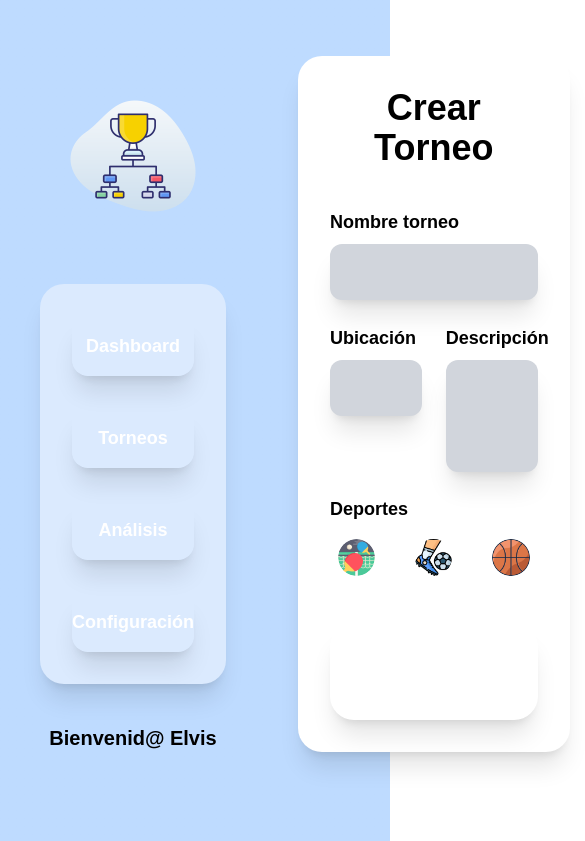
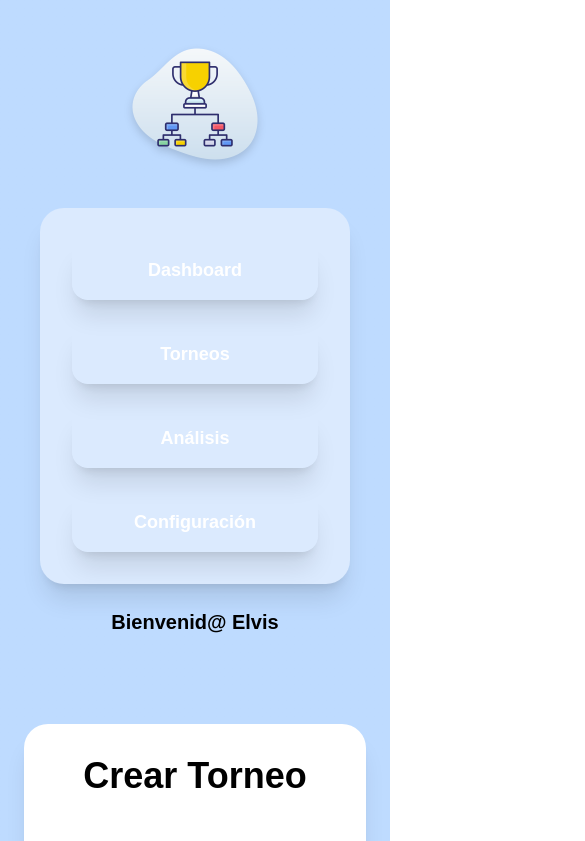
Before and after one commit to didiereste/TournamentBracketSystem, a Next.js app: page /dashboard/tournament in a window 390 px wide. Shown: the top 841 px of the page, 585 px wide, since content can reach past the window. Built offline with nearby package versions, Linux system fonts and the light colour scheme.

Commit message:
layout responsive para mobiles

```diff
--- a/src/app/dashboard/layout.tsx
+++ b/src/app/dashboard/layout.tsx
@@ -7,20 +7,21 @@ interface AuthLayoutProps {
 
 export default function AuthLayout({ children }: AuthLayoutProps) {
     return (
-        <div className="min-h-screen bg-gradient-to-b from-blue-200 to-blue-200 flex justify-start items-start ">
-            <div className="w-full max-w-sm p-10 items-center justify-center my-auto">
-                <div className="flex justify-center mb-16">
+        <div className="min-h-screen bg-gradient-to-b from-blue-200 to-blue-200 flex flex-col md:flex-row">
+            <div className="w-full md:w-80 p-10 flex flex-col items-center md:items-center md:h-screen">
+                <div className="flex justify-center mb-10 md:mb-16">
                     <div className="w-32">
                         <Image
                             src="/images/torneo.png"
                             alt="Trofeo"
                             width={128}
                             height={128}
+                            className="drop-shadow-lg"
                         />
                     </div>
                 </div>
 
-                <div className="w-full bg-blue-100 rounded-3xl p-8 space-y-8 flex flex-col shadow-xl">
+                <div className="w-full max-w-xs bg-blue-100 rounded-3xl p-8 space-y-6 flex flex-col shadow-xl">
                     <button className="w-full bg-[var(--color-button-background)] text-white font-bold py-4 rounded-2xl text-lg hover:bg-blue-600 shadow-xl">
                         Dashboard
                     </button>
@@ -38,12 +39,12 @@ export default function AuthLayout({ children }: AuthLayoutProps) {
                     </button>
                 </div>
 
-                <p className="mt-10 text-black text-xl font-bold text-center">
+                <p className="mt-6 text-black text-xl font-bold text-center">
                     Bienvenid@ Elvis
                 </p>
             </div>
 
-            <div className="flex-1 p-8 text-black">
+            <div className="flex-1 p-6 md:p-10 text-black">
                 {children}
             </div>
         </div>
```
